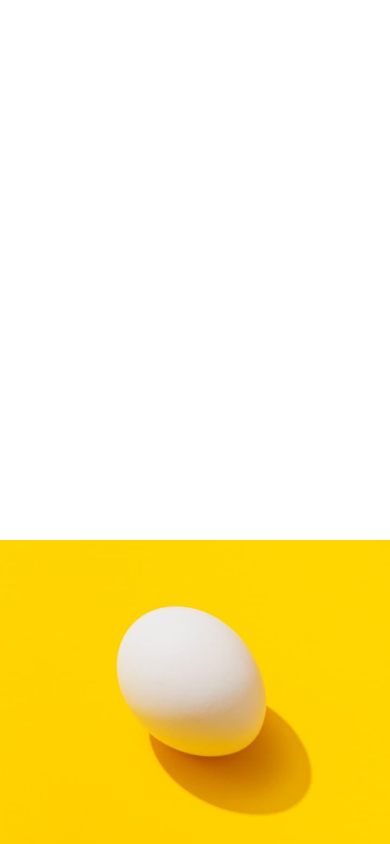
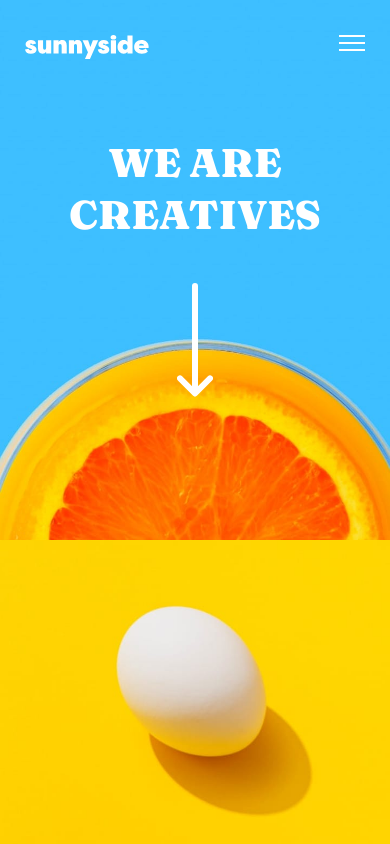
Before and after one commit to victor-carancio/sunnyside-agency-landing-page-main, a plain HTML site: page index.html in a window 390 px wide. Shown: the top 844 px of the page. Drawn offline with Linux system fonts and the light colour scheme; files whose address does not match are found by name.

Commit message:
Nuevo commit

```diff
--- a/app/Scss/_header.scss
+++ b/app/Scss/_header.scss
@@ -1,5 +1,5 @@
 .header {
-  background-image: url("..images/mobile/image-header.jpg");
+  background-image: url("../../images/mobile/image-header.jpg");
   background-position: center center;
   background-size: cover;
   background-repeat: no-repeat;
```
Also changed, not shown: app/css/style.css.
